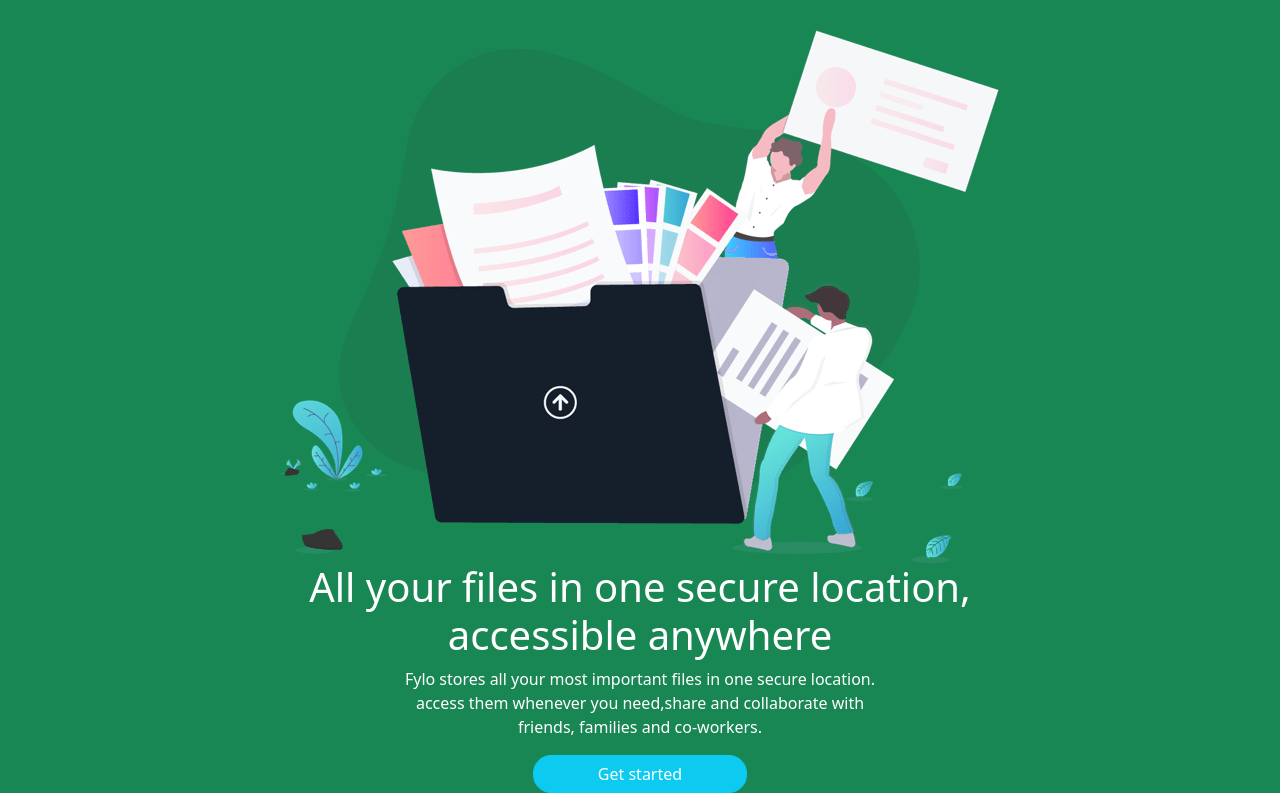
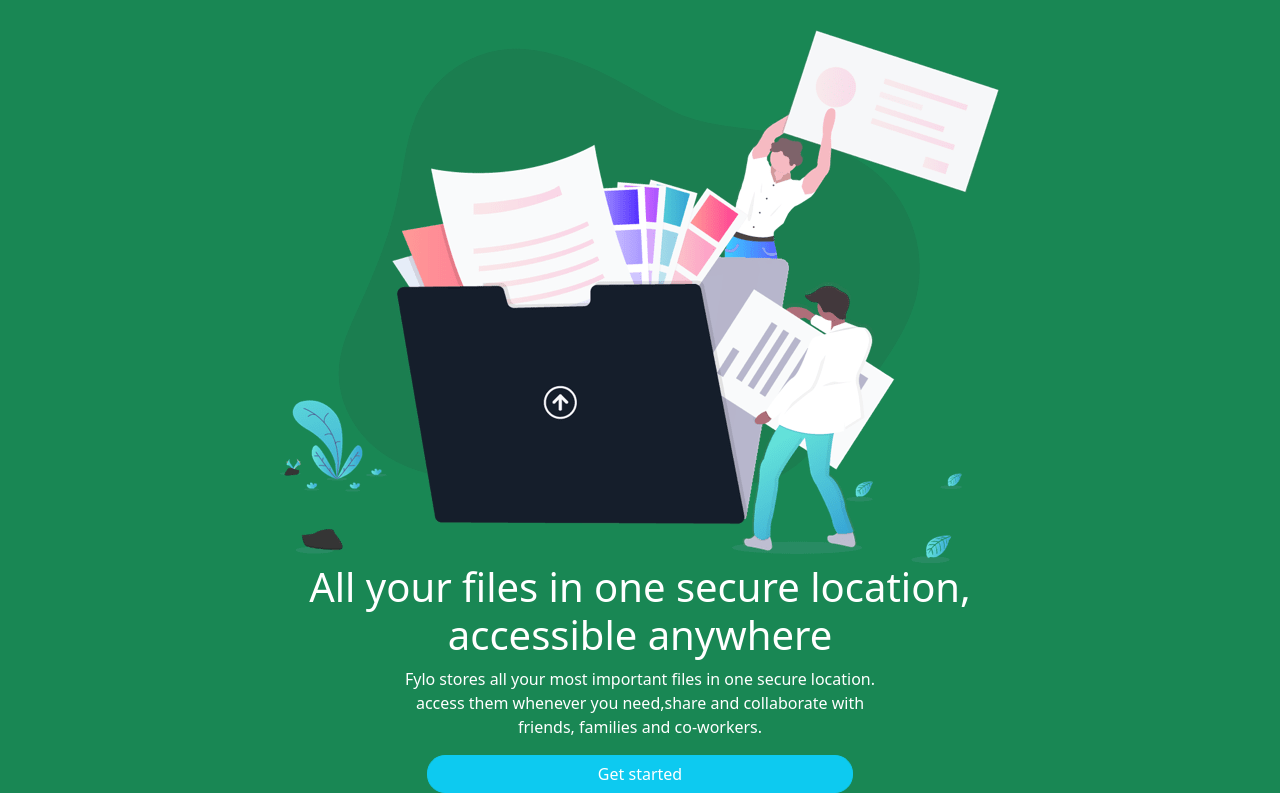
Before and after one commit to Stella-Obiahu/fylo-designcorrect, a plain HTML site: page index.html in a window 1280 px wide. Shown: the part 56-849 px from the top of the page. Drawn offline with nearby package versions, Linux system fonts and the light colour scheme.

Commit message:
Update index.html

```diff
--- a/index.html
+++ b/index.html
@@ -37,7 +37,7 @@
                     access them whenever you need,share and collaborate with<br>friends,
                     families and co-workers.
             </p>
-            <div class="d-grid gap-2 col-2 mx-auto">
+            <div class="d-grid gap-2 col-4 mx-auto">
                 <button class="btn btn-info btnn1" type="button" style="color: white;">Get started</button>
               </div>
         </div>
```
